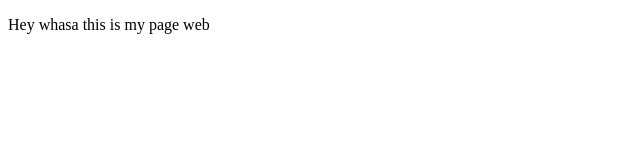
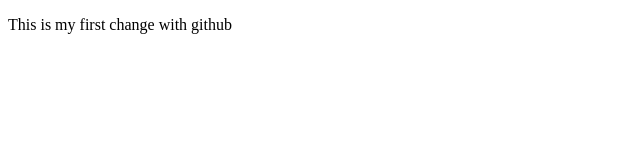
Before and after one commit to AxelSistem/proyectoDemoCursoPrework, a plain HTML site: page index.html in a window 1280 px wide. Shown: the full height of the page, 0-640 px from the left. Drawn offline with Linux system fonts and the light colour scheme.

Commit message:
Esto es para probar si se conecto correctamente

```diff
--- a/index.html
+++ b/index.html
@@ -7,6 +7,6 @@
     <title>Hola Mundo</title>
 </head>
 <body>
-    <p>Hey whasa this is my page web</p>
+    <p>This is my first change with github</p>
 </body>
 </html>
```
